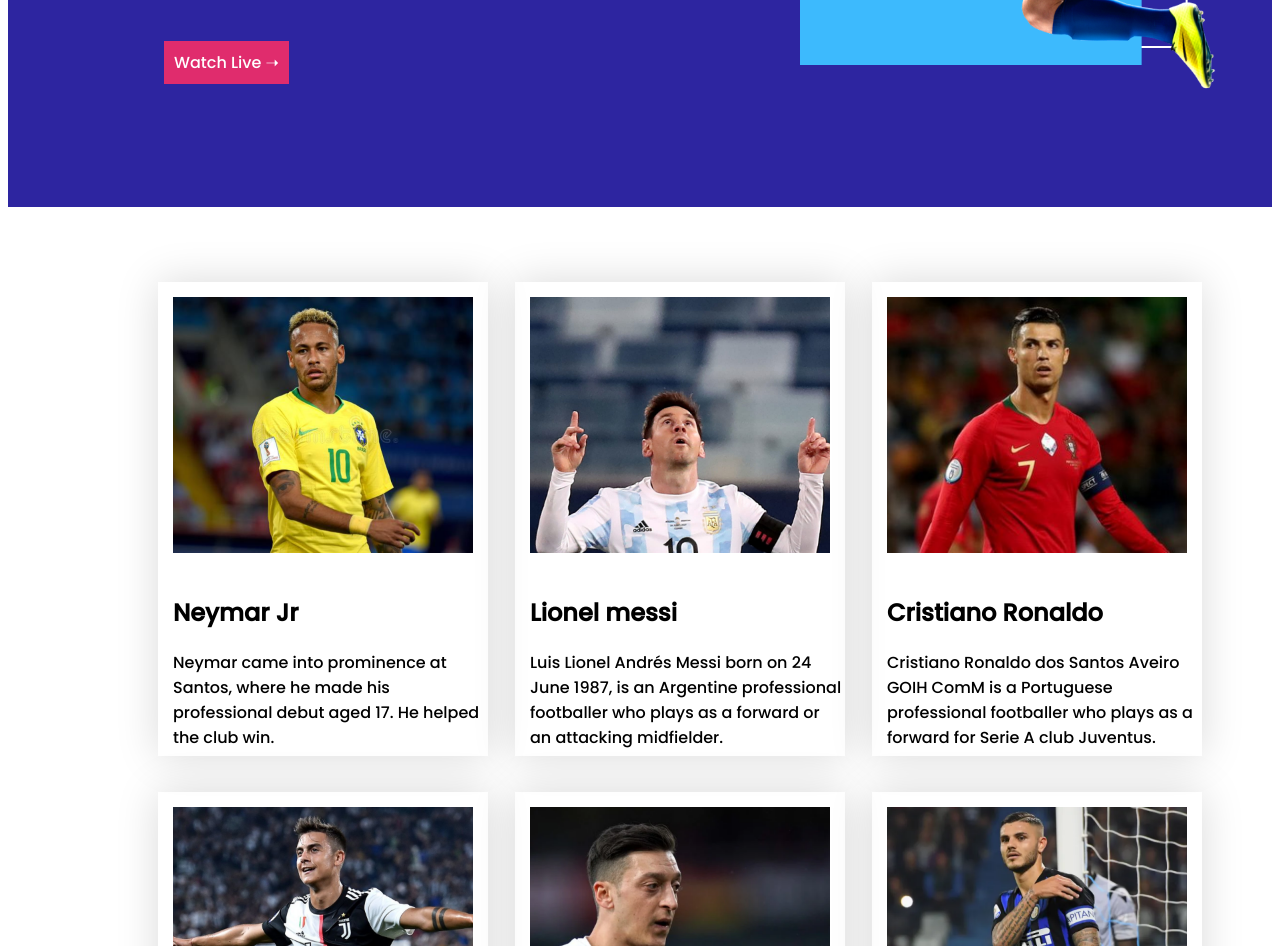
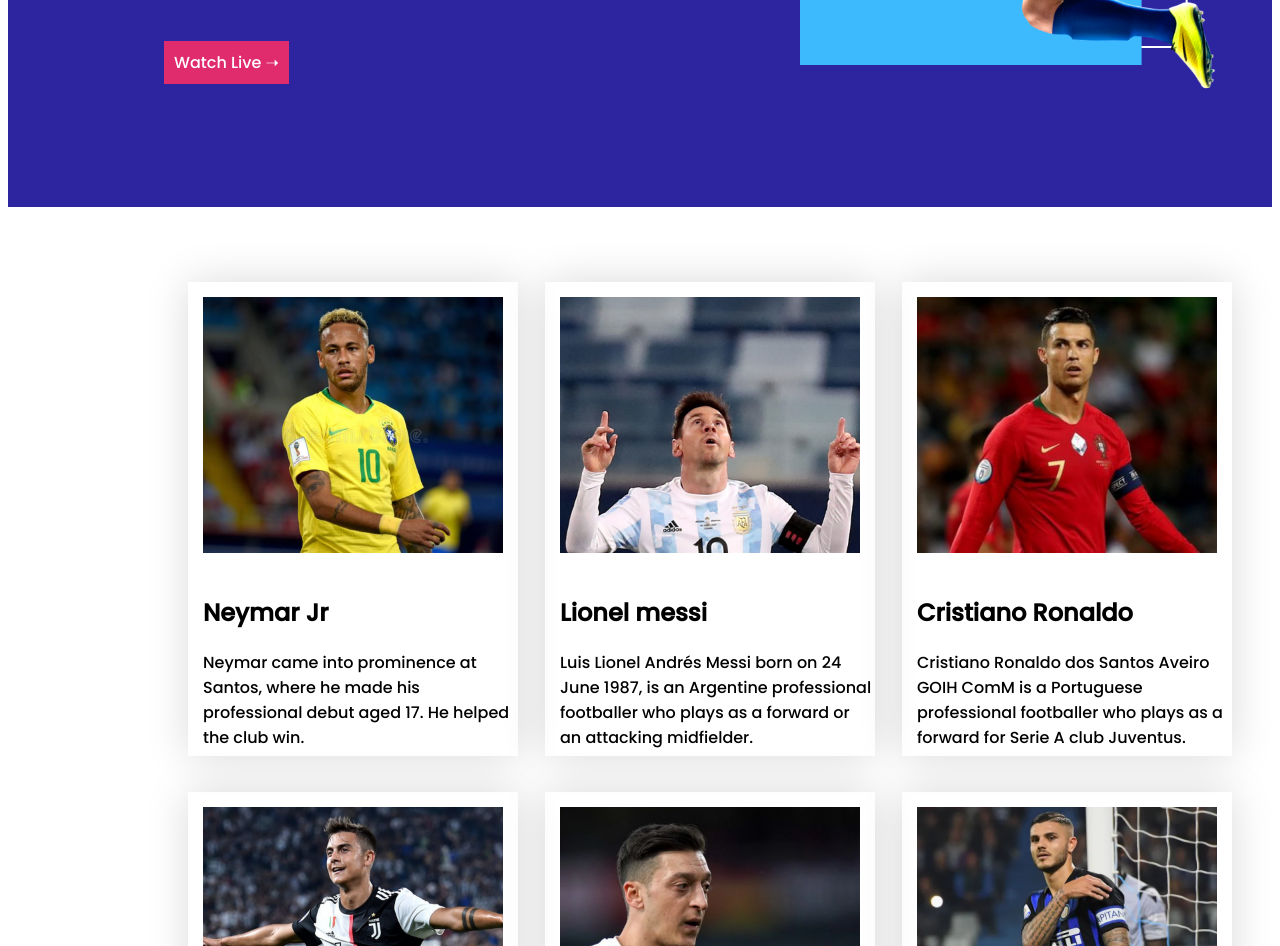
Before and after one commit to elaph-hilful/responsive-football-assignment02, a plain HTML site: page index.html in a window 1280 px wide. Shown: the part 354-1300 px from the top of the page. Drawn offline with Linux system fonts and the light colour scheme.

Commit message:
final submission version 2

```diff
--- a/style/style.css
+++ b/style/style.css
@@ -41,8 +41,8 @@ a {
 /*Style for Players*/
 .players {
   margin-top: 75px;
-  margin-left: 150px;
-  margin-right: 250px;
+  margin-left: 180px;
+  margin-right: 210px;
   display: grid;
   grid-template-columns: repeat(3, 1fr);
 }
```
